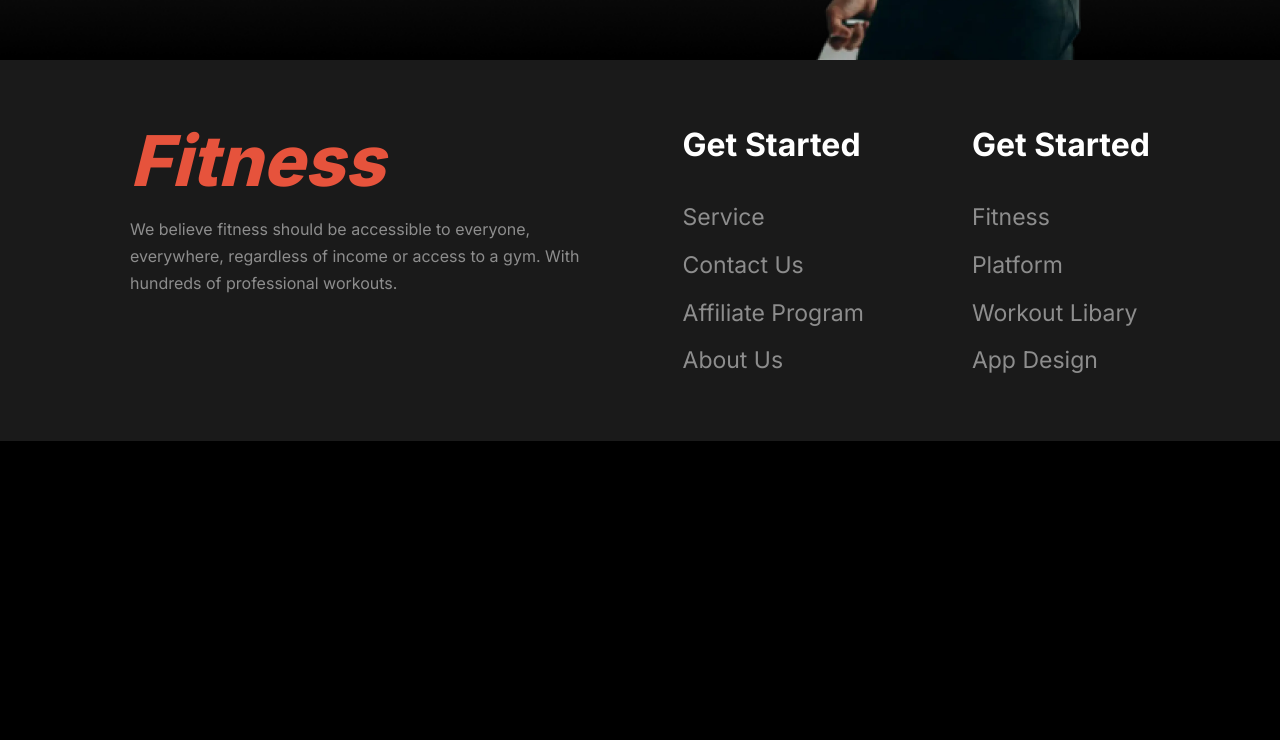
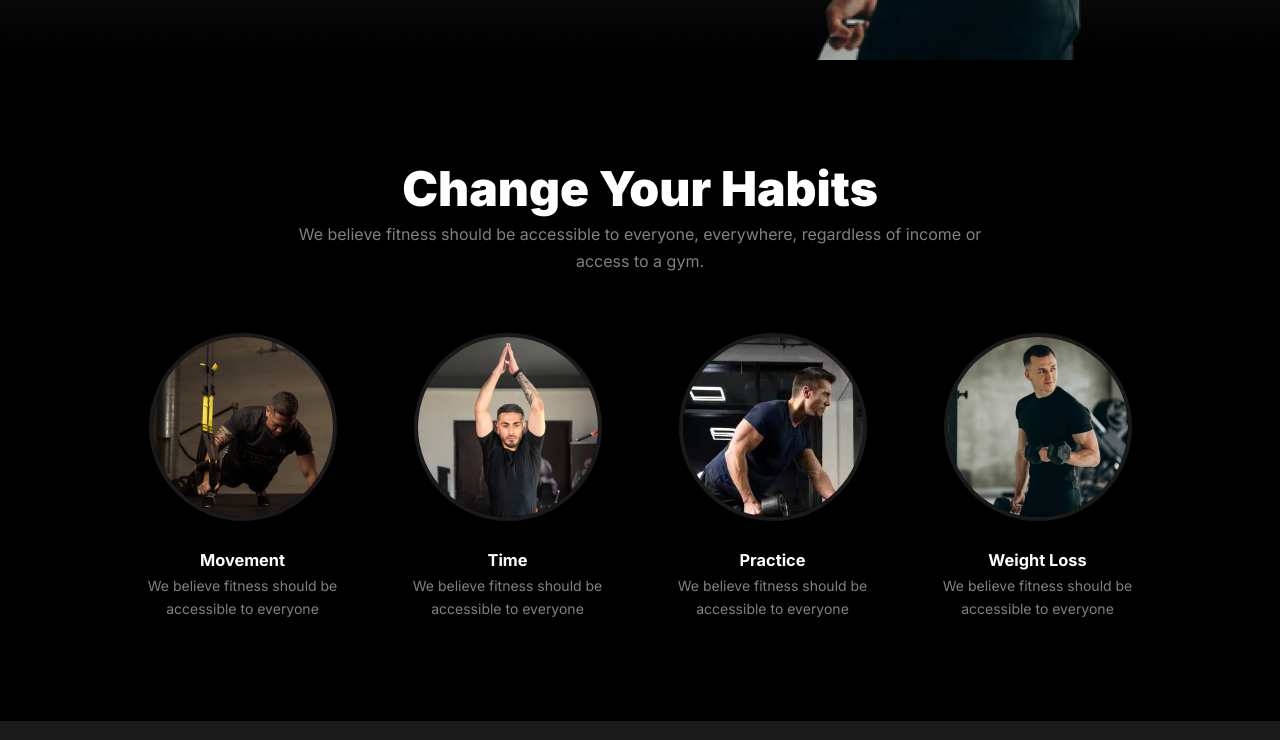
Before and after one commit to kawsersimanto/fintness, a plain HTML site: page index.html in a window 1280 px wide. Shown: the part 680-1420 px from the top of the page. Before the commit the page ends 1121 px from the top, so only its background shows below. Drawn offline with Linux system fonts and the light colour scheme.

Commit message:
created habits section

```diff
--- a/index.html
+++ b/index.html
@@ -75,6 +75,79 @@
         </div>
       </div>
     </main>
+    <section class="habit">
+      <div class="container">
+        <div class="habit-text-wrap flex flex-col items-center">
+          <h2 class="section-title habit-title">Change Your Habits</h2>
+          <p class="habit-paragraph">
+            We believe fitness should be accessible to everyone, everywhere,
+            regardless of income or access to a gym.
+          </p>
+        </div>
+        <div class="habits">
+          <div class="habit-item flex flex-col items-center">
+            <div class="habit-image-wrap">
+              <img
+                src="images/habit/1.png"
+                alt="Movement"
+                class="habit-image"
+              />
+            </div>
+            <div class="habit-content">
+              <h3 class="habit-title">Movement</h3>
+              <p class="habit-content text-center">
+                We believe fitness should be accessible to everyone
+              </p>
+            </div>
+          </div>
+          <div class="habit-item flex flex-col items-center">
+            <div class="habit-image-wrap">
+              <img
+                src="images/habit/2.png"
+                alt="Movement"
+                class="habit-image"
+              />
+            </div>
+            <div class="habit-content">
+              <h3 class="habit-title">Time</h3>
+              <p class="habit-content text-center">
+                We believe fitness should be accessible to everyone
+              </p>
+            </div>
+          </div>
+          <div class="habit-item flex flex-col items-center">
+            <div class="habit-image-wrap">
+              <img
+                src="images/habit/3.webp"
+                alt="Movement"
+                class="habit-image"
+              />
+            </div>
+            <div class="habit-content">
+              <h3 class="habit-title">Practice</h3>
+              <p class="habit-content text-center">
+                We believe fitness should be accessible to everyone
+              </p>
+            </div>
+          </div>
+          <div class="habit-item flex flex-col items-center">
+            <div class="habit-image-wrap">
+              <img
+                src="images/habit/4.png"
+                alt="Movement"
+                class="habit-image"
+              />
+            </div>
+            <div class="habit-content">
+              <h3 class="habit-title">Weight Loss</h3>
+              <p class="habit-content text-center">
+                We believe fitness should be accessible to everyone
+              </p>
+            </div>
+          </div>
+        </div>
+      </div>
+    </section>
     <footer>
       <div class="container">
         <div class="footer-wrap flex justify-between">
--- a/media.css
+++ b/media.css
@@ -29,6 +29,10 @@
   .footer-wrap {
     flex-direction: column;
   }
+
+  .habits {
+    grid-template-columns: repeat(2, 1fr);
+  }
 }
 
 @media (min-width: 744px) and (max-width: 768px) {
@@ -41,6 +45,7 @@
   }
 
   .banner {
+    padding-bottom: 0;
     padding-left: 52px;
     padding-right: 52px;
   }
@@ -66,6 +71,14 @@
   .footer-nav-wrap {
     gap: 152px;
   }
+
+  .habit {
+    padding: 111px 0 84px;
+  }
+
+  .habits {
+    grid-template-columns: repeat(2, 1fr);
+  }
 }
 
 @media (min-width: 595px) and (max-width: 743px) {
@@ -82,7 +95,7 @@
   }
 
   .banner {
-    padding: 146px 0;
+    padding: 146px 0 0;
   }
 
   .banner-wrap {
@@ -109,6 +122,14 @@
   .footer-text {
     font-size: 14px;
   }
+
+  .section-title {
+    font-size: 32px;
+  }
+
+  .habits {
+    grid-template-columns: repeat(2, 1fr);
+  }
 }
 
 @media (min-width: 320px) and (max-width: 594px) {
@@ -129,7 +150,7 @@
   }
 
   .banner {
-    padding: 146px 0;
+    padding: 146px 0 0;
   }
 
   .banner-wrap {
@@ -211,4 +232,20 @@
   .footer-text {
     font-size: 14px;
   }
+
+  .habit {
+    padding: 66px 0 66px;
+  }
+
+  .section-title {
+    font-size: 32px;
+  }
+
+  .habits {
+    grid-template-columns: 1fr;
+  }
+
+  .habit-item {
+    gap: 26px;
+  }
 }
--- a/style.css
+++ b/style.css
@@ -357,3 +357,60 @@ footer {
 .footer-link-item:hover {
   color: white;
 }
+
+/* habit  */
+
+.habit {
+  padding: 100px 0 100px;
+}
+
+.habit-text-wrap {
+}
+
+.section-title {
+  margin-bottom: 14px;
+  font-size: 48px;
+  font-weight: 900;
+}
+
+.habit-title {
+  text-align: center;
+}
+
+.habit-paragraph {
+  max-width: 685px;
+  text-align: center;
+}
+
+.habits {
+  margin-top: 58px;
+  display: grid;
+  grid-template-columns: repeat(4, 1fr);
+  gap: 40px;
+}
+
+.habit-item {
+  gap: 30px;
+}
+
+.habit-image-wrap {
+  overflow: hidden;
+  border-radius: 50%;
+  border: 4px solid rgba(255, 255, 255, 0.1);
+}
+
+.habit-image {
+  transition: transform 500ms ease-in-out;
+}
+
+.habit-item:hover .habit-image {
+  transform: scale(1.1);
+}
+
+.habit-title {
+  margin-bottom: 3px;
+}
+
+.habit-content {
+  font-size: 14px;
+}
```
Also changed, not shown: images/habit/1.png (renamed from images/habit/Frame 19 (2).png), images/habit/2.png (renamed from images/habit/Frame 19 (1).png), images/habit/3.webp (renamed from images/habit/Frame 19.webp), images/habit/4.png (renamed from images/habit/Frame 19 (3).png).
